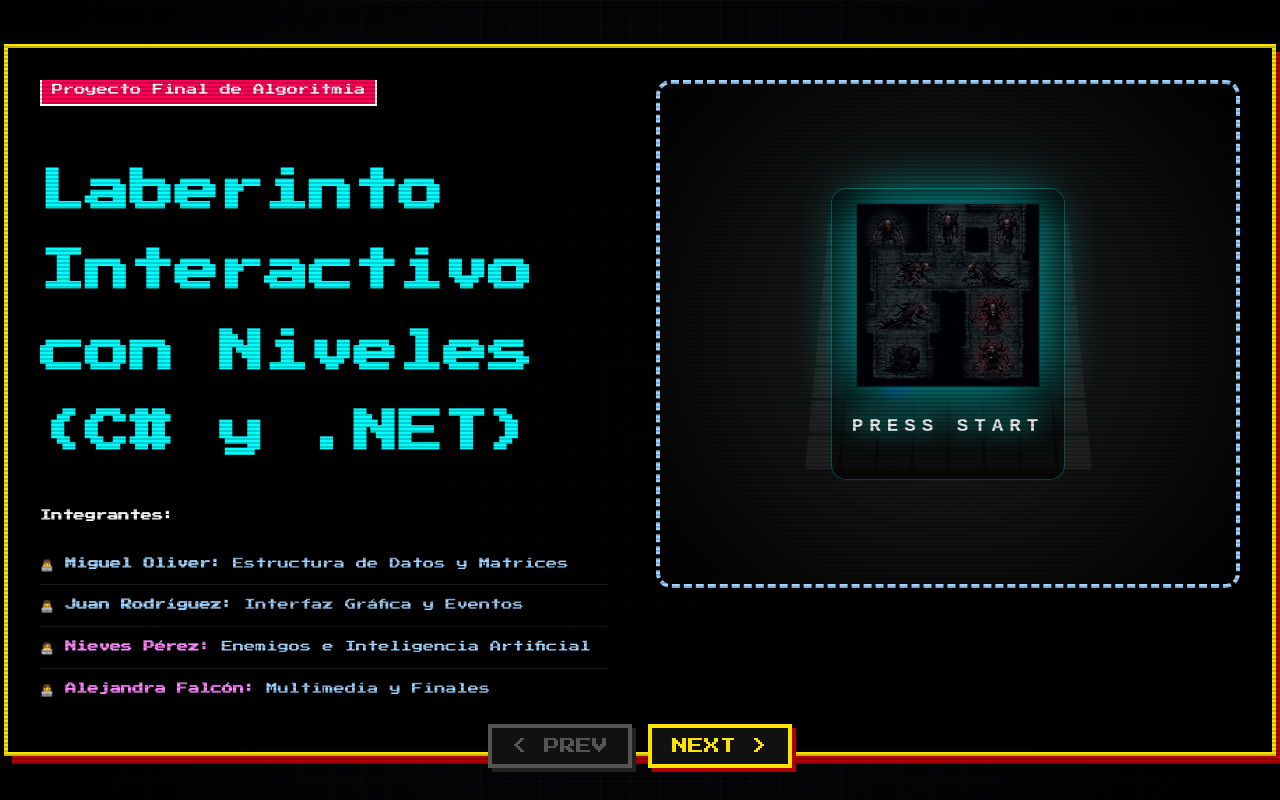
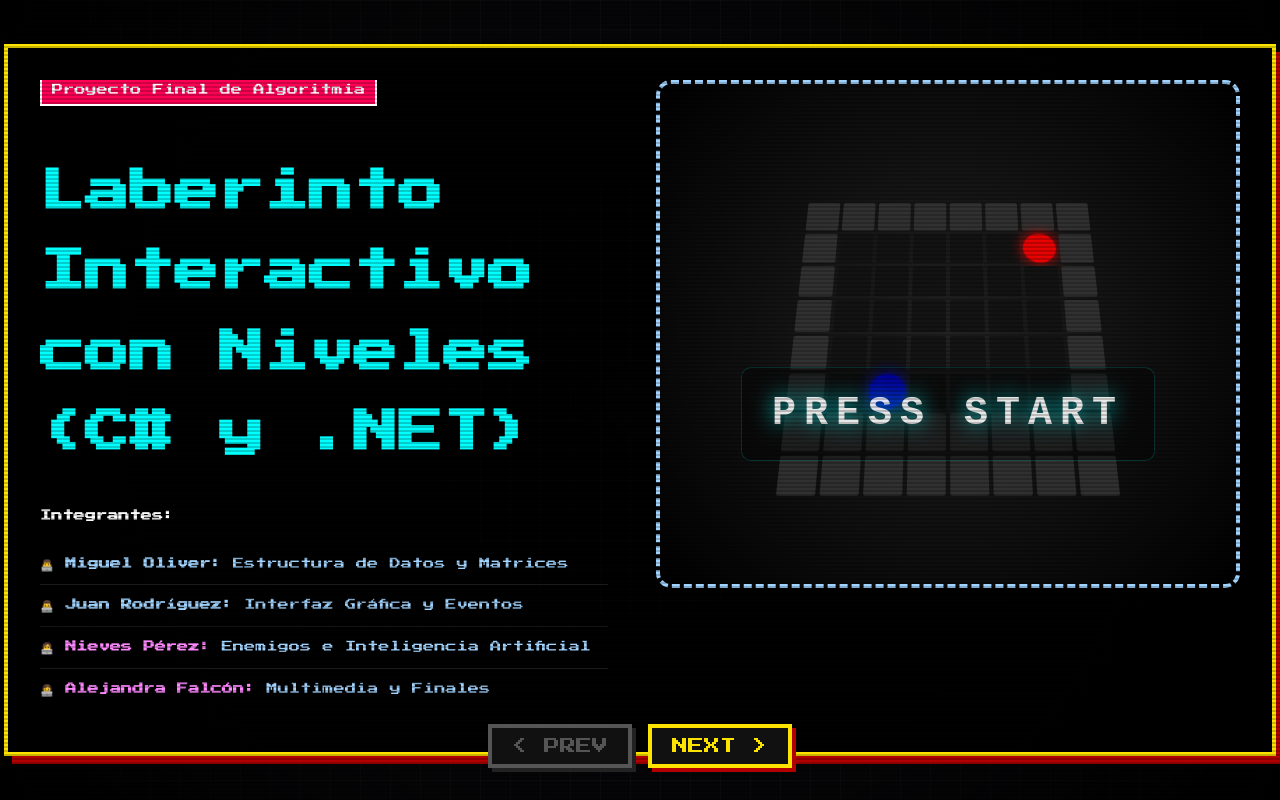
Before and after one commit to Juanlooper/SemestralLP1, a React (Vite) app in the folder Presentacion_Web/: page / in a window 1280 px wide. Built offline with nearby package versions, Linux system fonts and the light colour scheme.

Commit message:
Remove boss image from intro slide

```diff
--- a/Presentacion_Web/src/App.jsx
+++ b/Presentacion_Web/src/App.jsx
@@ -703,23 +703,20 @@
     <div style={{ display: 'flex', flexDirection: 'column', alignItems: 'center', justifyContent: 'center', width: '100%', height: '100%', minHeight: '350px', animation: 'fadeIn 1s ease', position: 'relative', overflow: 'hidden' }}>
 
       {/* Grid Animado de Fondo */}
-      <div style={{ display: 'grid', gridTemplateColumns: 'repeat(8, 30px)', gap: '3px', position: 'absolute', opacity: 0.4, transform: 'perspective(500px) rotateX(20deg)' }}>
+      <div style={{ display: 'grid', gridTemplateColumns: 'repeat(8, 35px)', gap: '4px', position: 'absolute', opacity: 0.9, transform: 'perspective(500px) rotateX(20deg)' }}>
         {Array.from({ length: 64 }).map((_, i) => {
           const x = i % 8; const y = Math.floor(i / 8);
           const isPlayer = player.x === x && player.y === y;
           const isBoss = x === 6 && y === 1;
           const isPath = (x > 0 && x < 7 && y > 0 && y < 6);
           return (
-            <div key={i} style={{ width: '30px', height: '30px', backgroundColor: isPlayer ? '#00f' : isBoss ? '#f00' : isPath ? '#111' : '#333', borderRadius: isPlayer || isBoss ? '50%' : '2px', transition: 'all 0.2s ease', boxShadow: isPlayer ? '0 0 15px #00f' : isBoss ? '0 0 15px #f00' : 'none' }}></div>
+            <div key={i} style={{ width: '35px', height: '35px', backgroundColor: isPlayer ? '#00f' : isBoss ? '#f00' : isPath ? '#111' : '#333', borderRadius: isPlayer || isBoss ? '50%' : '2px', transition: 'all 0.2s ease', boxShadow: isPlayer ? '0 0 15px #00f' : isBoss ? '0 0 15px #f00' : 'none' }}></div>
           )
         })}
       </div>
 
-      <div style={{ zIndex: 10, display: 'flex', flexDirection: 'column', alignItems: 'center', backgroundColor: 'rgba(0,0,0,0.6)', padding: '20px', borderRadius: '15px', border: '1px solid rgba(0, 255, 255, 0.3)' }}>
-        <div style={{ position: 'relative', width: '180px', height: '180px', animation: 'float-boss 3s ease-in-out infinite' }}>
-          <img src="/images/boss_texture.png" alt="Logo" style={{ width: '100%', height: '100%', objectFit: 'contain', filter: 'drop-shadow(0 0 30px rgba(0, 255, 255, 0.8))', mixBlendMode: 'screen' }} />
-        </div>
-        <h2 style={{ marginTop: '20px', color: '#fff', textShadow: '0 0 15px #00ffff', animation: 'pulse-text-fast 1s infinite alternate', fontFamily: 'monospace', letterSpacing: '6px' }}>PRESS START</h2>
+      <div style={{ zIndex: 10, display: 'flex', flexDirection: 'column', alignItems: 'center', marginTop: '160px' }}>
+        <h2 style={{ margin: 0, color: '#fff', textShadow: '0 0 15px #000, 0 0 30px #000, 0 0 10px #00ffff', animation: 'pulse-text-fast 1s infinite alternate', fontFamily: 'monospace', letterSpacing: '8px', fontSize: '2.5rem', backgroundColor: 'rgba(0,0,0,0.4)', padding: '10px 30px', borderRadius: '10px', border: '1px solid rgba(0,255,255,0.2)' }}>PRESS START</h2>
       </div>
 
       <style>{`
```
